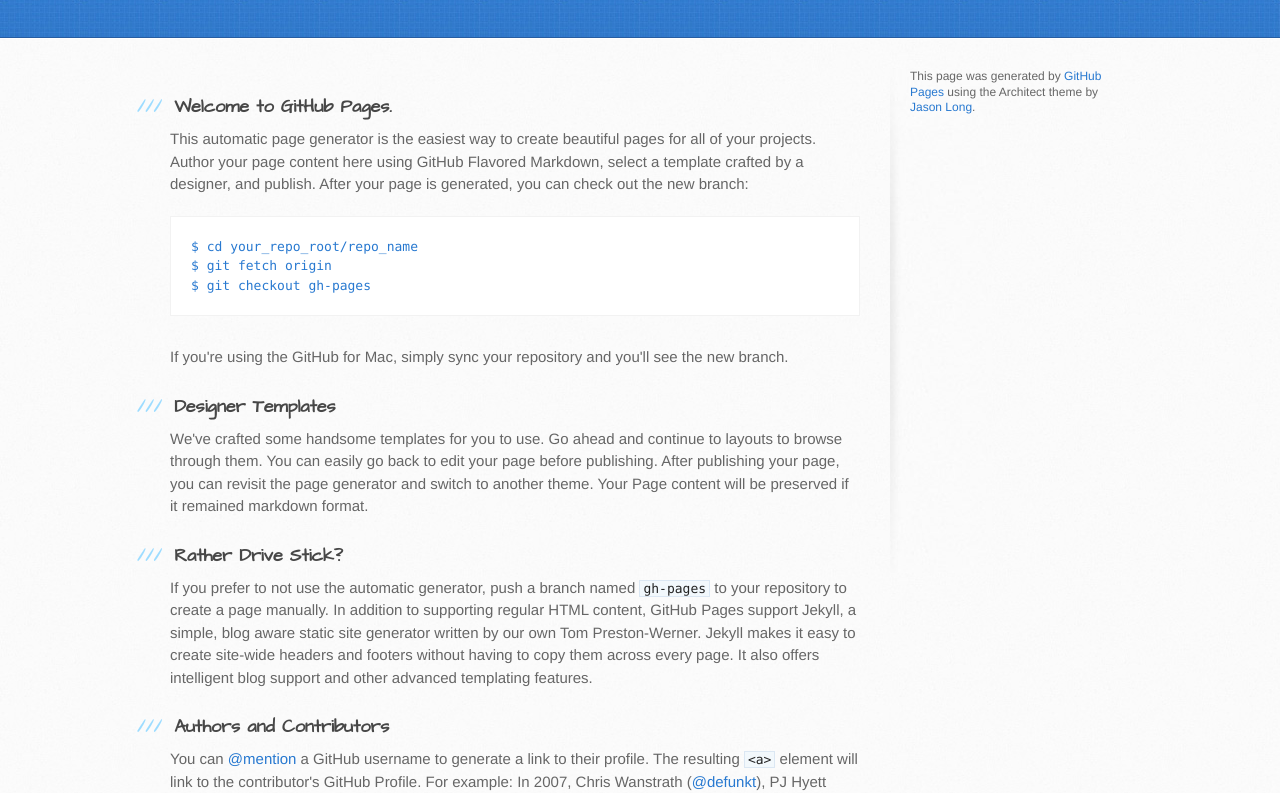
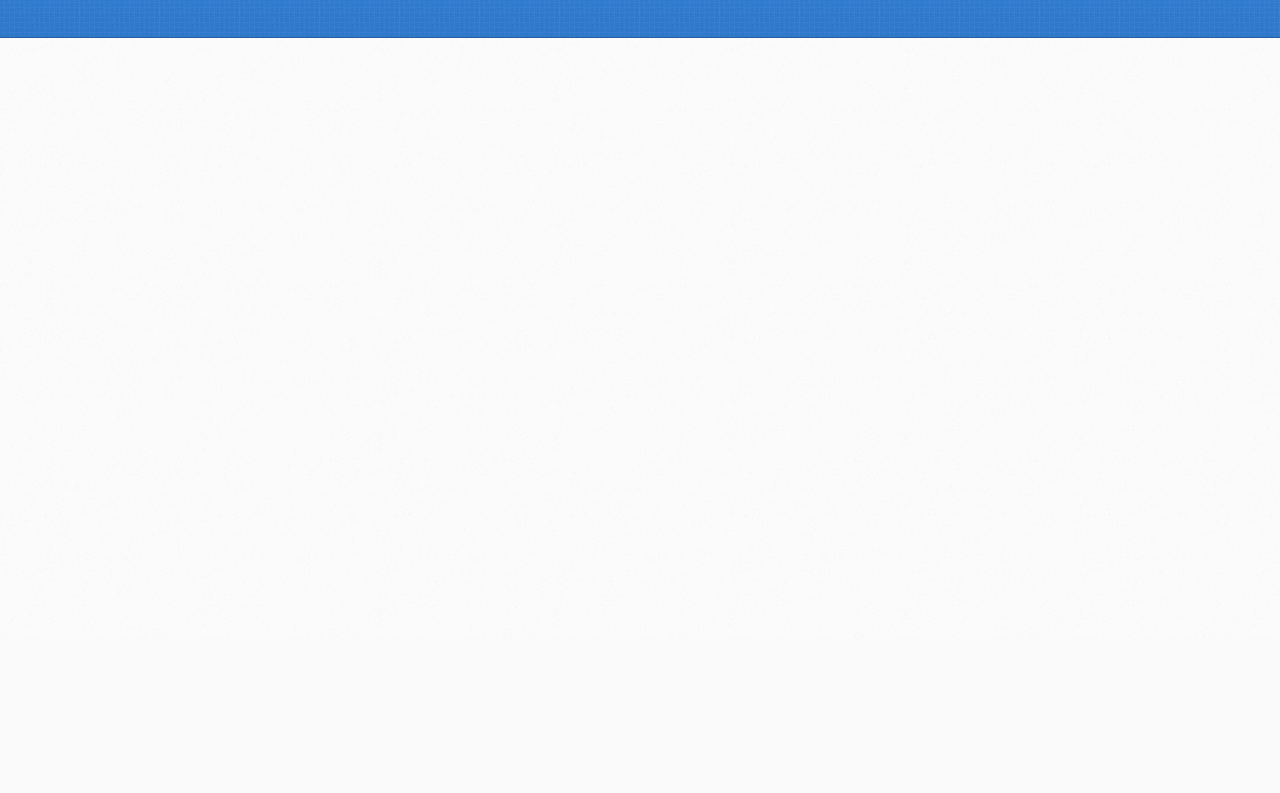
Before and after one commit to xuhongliang/xuhongliang.github.io, a plain HTML site: page index.html in a window 1280 px wide. Shown: the part 163-956 px from the top of the page. After the commit the page ends 800 px from the top, so only its background shows below. Drawn offline with Linux system fonts and the light colour scheme.

Commit message:
Update index.html

```diff
--- a/index.html
+++ b/index.html
@@ -25,49 +25,6 @@
       </div>
     </header>
 
-    <div id="content-wrapper">
-      <div class="inner clearfix">
-        <section id="main-content">
-          <h3>
-<a id="welcome-to-github-pages" class="anchor" href="#welcome-to-github-pages" aria-hidden="true"><span class="octicon octicon-link"></span></a>Welcome to GitHub Pages.</h3>
-
-<p>This automatic page generator is the easiest way to create beautiful pages for all of your projects. Author your page content here using GitHub Flavored Markdown, select a template crafted by a designer, and publish. After your page is generated, you can check out the new branch:</p>
-
-<pre><code>$ cd your_repo_root/repo_name
-$ git fetch origin
-$ git checkout gh-pages
-</code></pre>
-
-<p>If you're using the GitHub for Mac, simply sync your repository and you'll see the new branch.</p>
-
-<h3>
-<a id="designer-templates" class="anchor" href="#designer-templates" aria-hidden="true"><span class="octicon octicon-link"></span></a>Designer Templates</h3>
-
-<p>We've crafted some handsome templates for you to use. Go ahead and continue to layouts to browse through them. You can easily go back to edit your page before publishing. After publishing your page, you can revisit the page generator and switch to another theme. Your Page content will be preserved if it remained markdown format.</p>
-
-<h3>
-<a id="rather-drive-stick" class="anchor" href="#rather-drive-stick" aria-hidden="true"><span class="octicon octicon-link"></span></a>Rather Drive Stick?</h3>
-
-<p>If you prefer to not use the automatic generator, push a branch named <code>gh-pages</code> to your repository to create a page manually. In addition to supporting regular HTML content, GitHub Pages support Jekyll, a simple, blog aware static site generator written by our own Tom Preston-Werner. Jekyll makes it easy to create site-wide headers and footers without having to copy them across every page. It also offers intelligent blog support and other advanced templating features.</p>
-
-<h3>
-<a id="authors-and-contributors" class="anchor" href="#authors-and-contributors" aria-hidden="true"><span class="octicon octicon-link"></span></a>Authors and Contributors</h3>
-
-<p>You can <a href="https://github.com/blog/821" class="user-mention">@mention</a> a GitHub username to generate a link to their profile. The resulting <code>&lt;a&gt;</code> element will link to the contributor's GitHub Profile. For example: In 2007, Chris Wanstrath (<a href="https://github.com/defunkt" class="user-mention">@defunkt</a>), PJ Hyett (<a href="https://github.com/pjhyett" class="user-mention">@pjhyett</a>), and Tom Preston-Werner (<a href="https://github.com/mojombo" class="user-mention">@mojombo</a>) founded GitHub.</p>
-
-<h3>
-<a id="support-or-contact" class="anchor" href="#support-or-contact" aria-hidden="true"><span class="octicon octicon-link"></span></a>Support or Contact</h3>
-
-<p>Having trouble with Pages? Check out the documentation at <a href="https://help.github.com/pages">https://help.github.com/pages</a> or contact <a href="mailto:support@github.com">support@github.com</a> and we’ll help you sort it out.</p>
-        </section>
-
-        <aside id="sidebar">
-
-
-          <p>This page was generated by <a href="https://pages.github.com">GitHub Pages</a> using the Architect theme by <a href="https://twitter.com/jasonlong">Jason Long</a>.</p>
-        </aside>
-      </div>
-    </div>
 
 
   </body>
```
